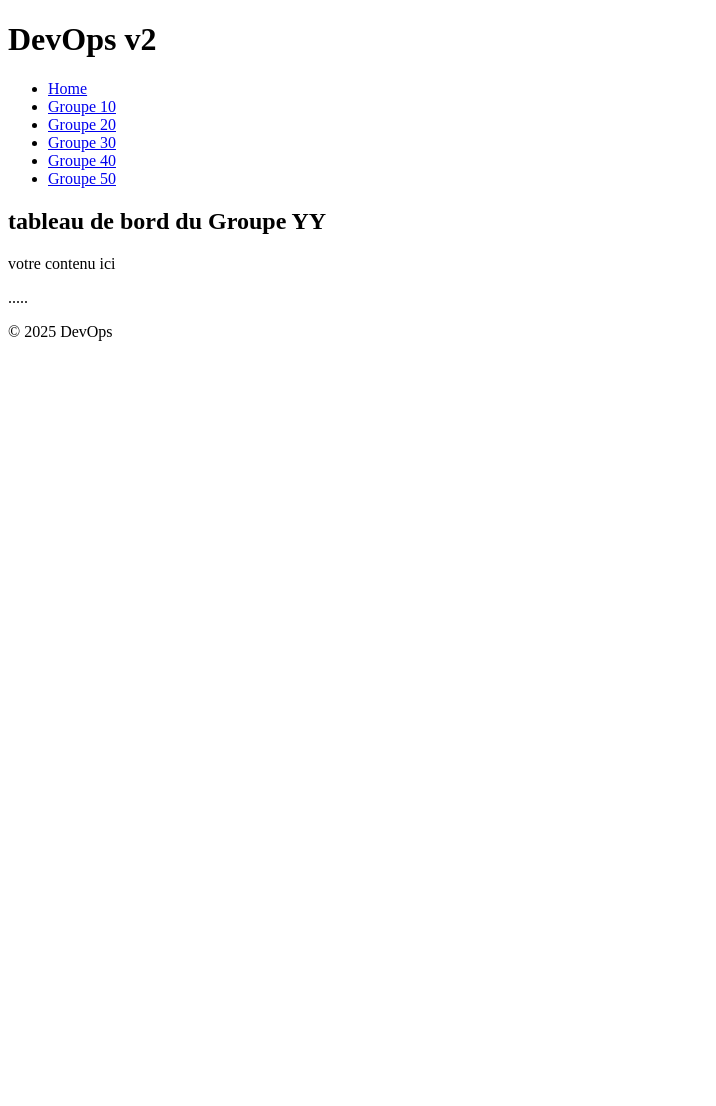
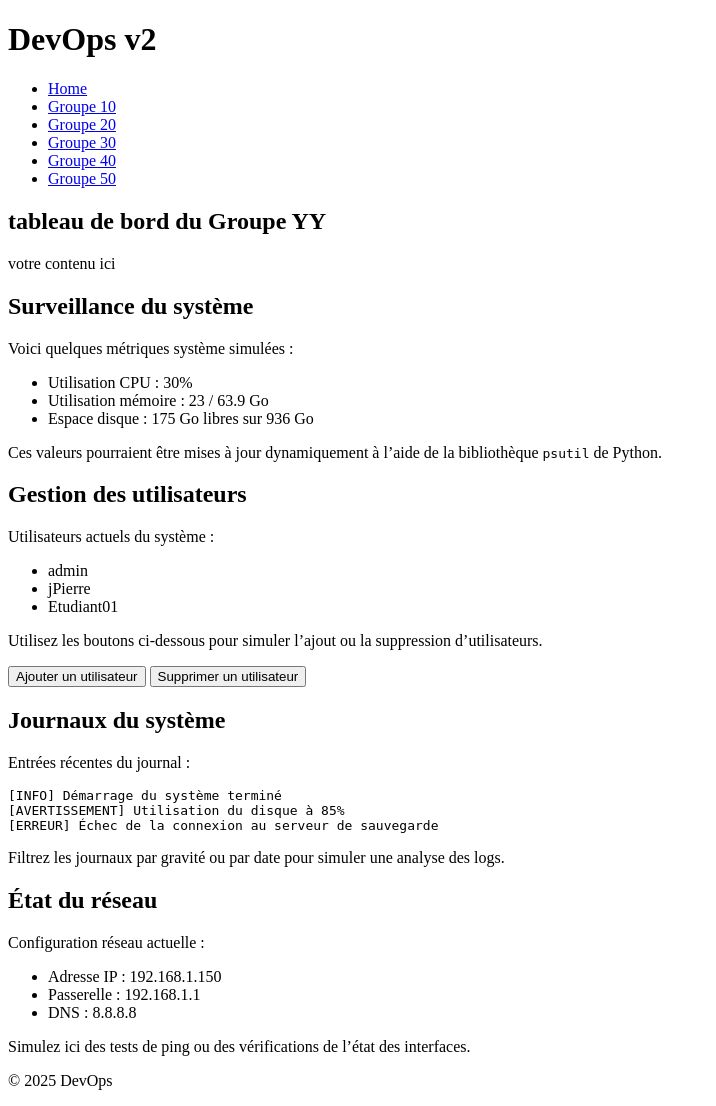
Before and after one commit to nooky77/devops-ci-cd-lab, a Flask app: page /groupe10 in a window 1280 px wide. Shown: the whole page, without its empty margins (0-716 px from the left). Before the commit the page ends 341 px from the top, so only its background shows below. Run offline with Flask 3, Linux system fonts and the light colour scheme.

Commit message:
Update groupe10.html
test commit este axel

```diff
--- a/templates/groupe10.html
+++ b/templates/groupe10.html
@@ -1,13 +1,59 @@
 {% extends "base.html" %}
 
 {% block content %}
-
 
 <h2>tableau de bord du Groupe YY</h2>
 
 <p>votre contenu ici</p>
 
-<p>.....</p>
+<h2>Surveillance du système</h2>
 
+<p>Voici quelques métriques système simulées :</p>
+
+<ul>
+  <li>Utilisation CPU : 30%</li>
+  <li>Utilisation mémoire : 23 / 63.9 Go</li>
+  <li>Espace disque : 175 Go libres sur 936 Go</li>
+</ul>
+
+<p>Ces valeurs pourraient être mises à jour dynamiquement à l’aide de la bibliothèque <code>psutil</code> de Python.</p>
+
+<h2>Gestion des utilisateurs</h2>
+
+<p>Utilisateurs actuels du système :</p>
+
+<ul>
+  <li>admin</li>
+  <li>jPierre</li>
+  <li>Etudiant01</li>
+</ul>
+
+<p>Utilisez les boutons ci-dessous pour simuler l’ajout ou la suppression d’utilisateurs.</p>
+
+<button>Ajouter un utilisateur</button>
+
+<button>Supprimer un utilisateur</button>
+
+<h2>Journaux du système</h2>
+
+<p>Entrées récentes du journal :</p>
+
+<pre>
+[INFO] Démarrage du système terminé
+[AVERTISSEMENT] Utilisation du disque à 85%
+[ERREUR] Échec de la connexion au serveur de sauvegarde
+</pre>
+
+<p>Filtrez les journaux par gravité ou par date pour simuler une analyse des logs.</p>
+
+<h2>État du réseau</h2>
+
+<p>Configuration réseau actuelle :</p>
+<ul>
+  <li>Adresse IP : 192.168.1.150</li>
+  <li>Passerelle : 192.168.1.1</li>
+  <li>DNS : 8.8.8.8</li>
+</ul>
+<p>Simulez ici des tests de ping ou des vérifications de l’état des interfaces.</p>
 
 {% endblock %}
```
